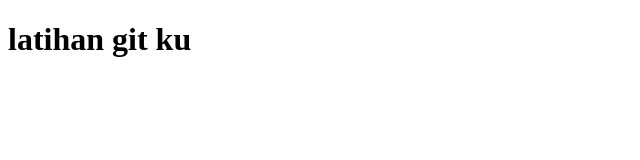
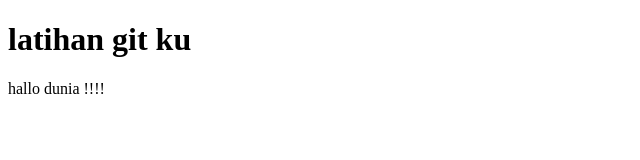
Before and after one commit to zanayi/adf, a plain HTML site: page index.html in a window 1280 px wide. Shown: the whole page, without its empty margins (0-640 px from the left). Drawn offline with Linux system fonts and the light colour scheme.

Commit message:
update index.tml and add style.css

```diff
--- a/index.html
+++ b/index.html
@@ -7,5 +7,6 @@
 </head>
 <body>
     <h1>latihan git ku</h1>
+    <p>hallo dunia !!!!</p>
 </body>
 </html>
```
Also changed, not shown: style.css (added).
